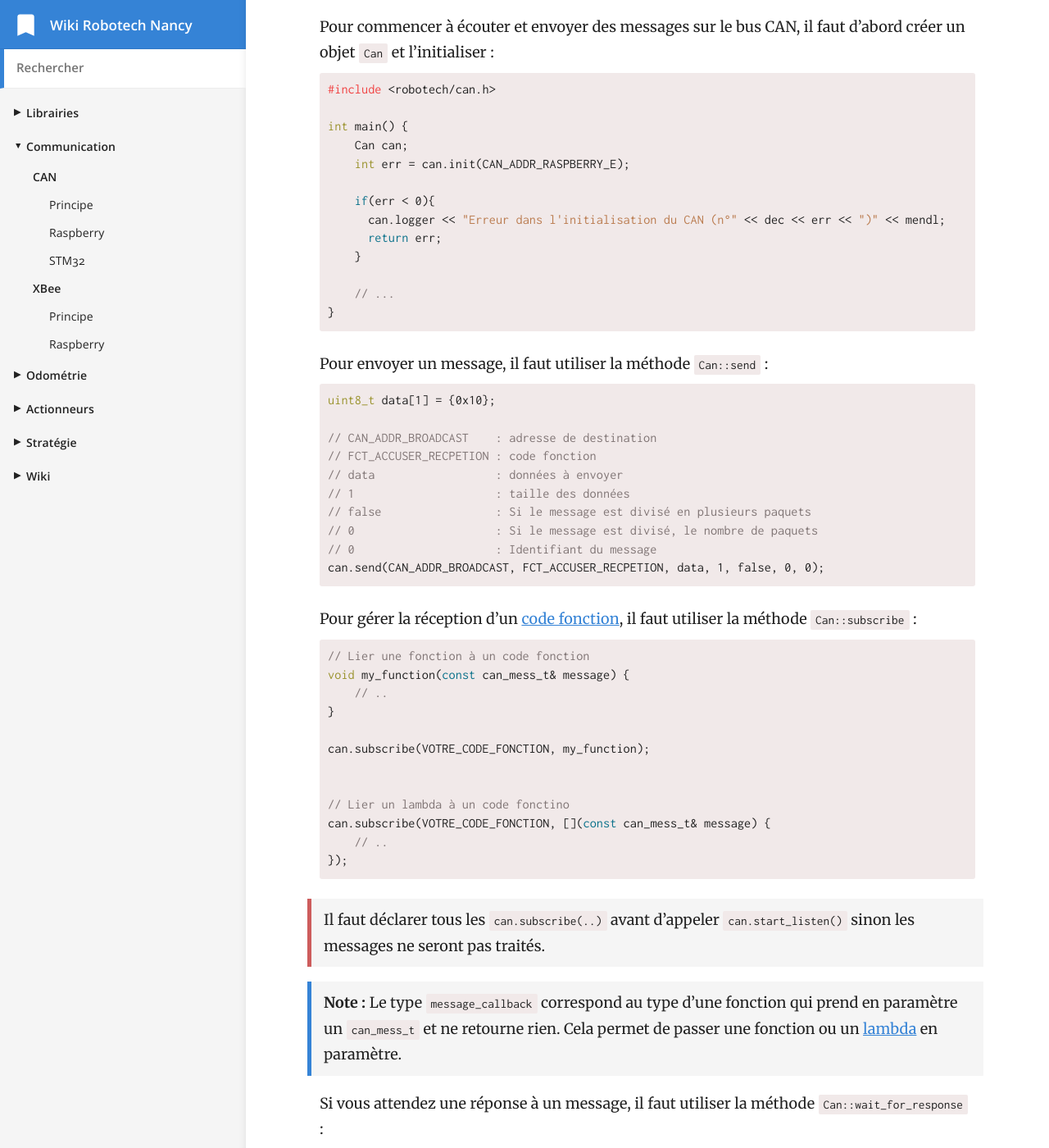
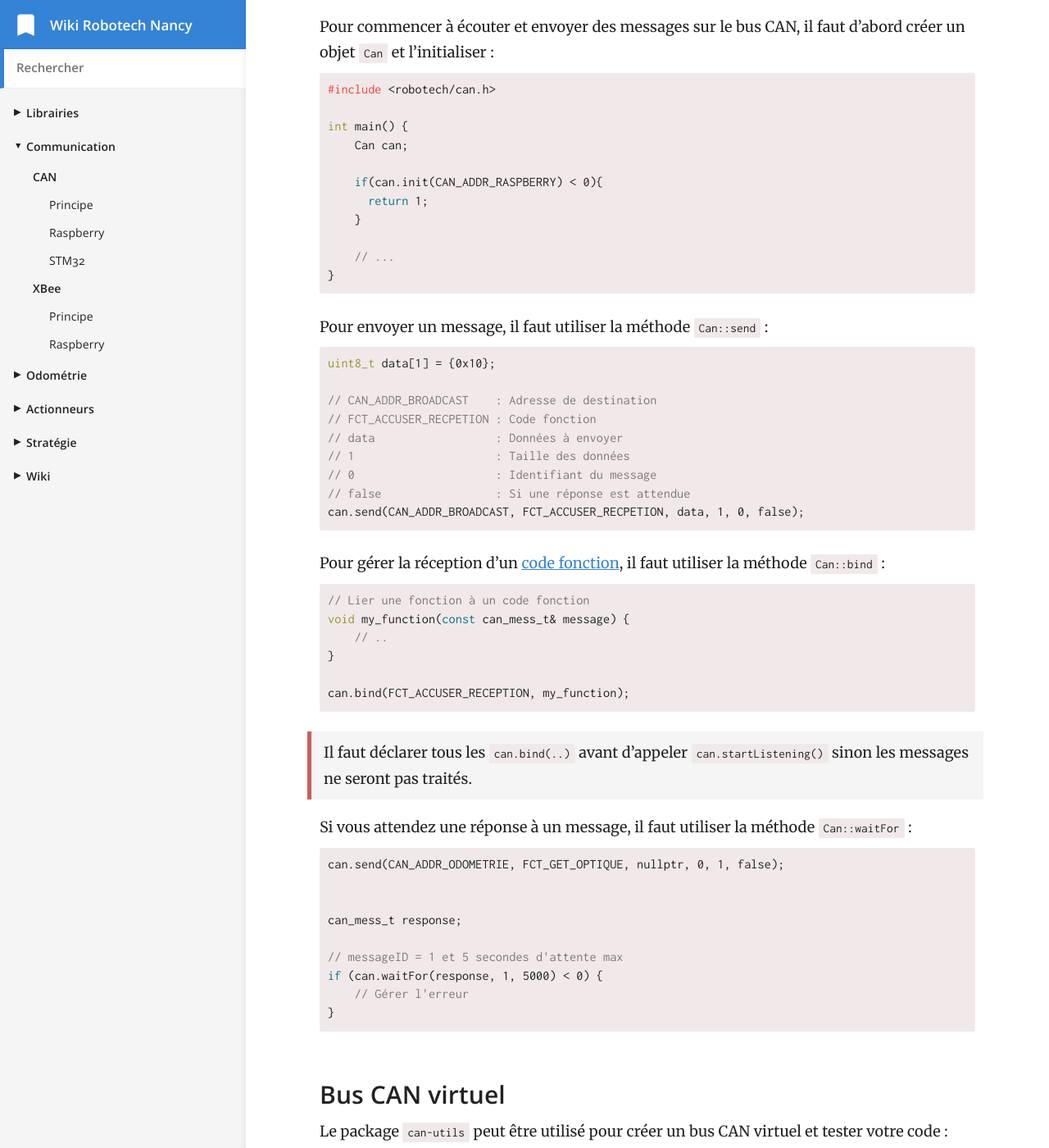
Before and after one commit to RobotechNancy/robotechnancy.github.io, a Jekyll site: the page built from _docs/communication/CAN/raspberry.md, in a window 1280 px wide and 1400 px high, scrolled down 894 px. Shown: the whole window at 82% size. Built offline with Jekyll 4.4.1, drawn with Linux system fonts in a browser that asks for light colours; some of the changed text lies outside the part shown.

Commit message:
Adaptation rewrite

````diff
--- a/_docs/communication/CAN/raspberry.md
+++ b/_docs/communication/CAN/raspberry.md
@@ -39,11 +39,9 @@ Pour commencer à écouter et envoyer des messages sur le bus CAN, il faut d'abo
 
 int main() {
     Can can;
-    int err = can.init(CAN_ADDR_RASPBERRY_E);
 
-    if(err < 0){
-      can.logger << "Erreur dans l'initialisation du CAN (n°" << dec << err << ")" << mendl;
-      return err;
+    if(can.init(CAN_ADDR_RASPBERRY) < 0){
+      return 1;
     }
 
     // ...
@@ -54,49 +52,38 @@ Pour envoyer un message, il faut utiliser la méthode `Can::send` :
 ```cpp
 uint8_t data[1] = {0x10};
 
-// CAN_ADDR_BROADCAST    : adresse de destination
-// FCT_ACCUSER_RECPETION : code fonction
-// data                  : données à envoyer
-// 1                     : taille des données
-// false                 : Si le message est divisé en plusieurs paquets
-// 0                     : Si le message est divisé, le nombre de paquets
+// CAN_ADDR_BROADCAST    : Adresse de destination
+// FCT_ACCUSER_RECPETION : Code fonction
+// data                  : Données à envoyer
+// 1                     : Taille des données
 // 0                     : Identifiant du message
-can.send(CAN_ADDR_BROADCAST, FCT_ACCUSER_RECPETION, data, 1, false, 0, 0);
+// false                 : Si une réponse est attendue
+can.send(CAN_ADDR_BROADCAST, FCT_ACCUSER_RECPETION, data, 1, 0, false);
 ```
 
-Pour gérer la réception d'un [code fonction](https://github.com/RobotechNancy/Communication/blob/master/CAN/Raspberry/include/can_vars.h#L72){:target="_blank"}, il faut utiliser la méthode `Can::subscribe` :
+Pour gérer la réception d'un [code fonction](https://github.com/RobotechNancy/Communication/blob/master/CAN/Raspberry/include/define_can.h#L61){:target="_blank"}, il faut utiliser la méthode `Can::bind` :
 ```cpp
 // Lier une fonction à un code fonction
 void my_function(const can_mess_t& message) {
     // ..
 }
 
-can.subscribe(VOTRE_CODE_FONCTION, my_function);
-
-
-// Lier un lambda à un code fonctino
-can.subscribe(VOTRE_CODE_FONCTION, [](const can_mess_t& message) {
-    // ..
-});
+can.bind(FCT_ACCUSER_RECEPTION, my_function);
 ```
 
 {:.warning}
-> Il faut déclarer tous les `can.subscribe(..)` avant d'appeler `can.start_listen()` sinon les messages ne seront pas traités.
+> Il faut déclarer tous les `can.bind(..)` avant d'appeler `can.startListening()` sinon les messages ne seront pas traités.
 
-> **Note :** Le type `message_callback` correspond au type d'une fonction qui prend en paramètre un `can_mess_t` et ne retourne rien.
-> Cela permet de passer une fonction ou un [lambda](https://www.geeksforgeeks.org/lambda-expression-in-c/){:target="_blank"} en paramètre.
+Si vous attendez une réponse à un message, il faut utiliser la méthode `Can::waitFor` :
+```cpp
+can.send(CAN_ADDR_ODOMETRIE, FCT_GET_OPTIQUE, nullptr, 0, 1, false);
 
-Si vous attendez une réponse à un message, il faut utiliser la méthode `Can::wait_for_response` :
-```cpp
-can.send(CAN_ADDR_ODOMETRIE, FCT_GET_OPTIQUE, nullptr, 0, false, 1, 0);
 
-// Attente de 5 secondes max
-can_mess_t response = can.wait_for_response(FCT_TEST_COMM, 5000);
+can_mess_t response;
 
-if (response.fct_code == 0) {
-    // Aucune réponse reçue
-} else {
-    // Réponse reçue
+// messageID = 1 et 5 secondes d'attente max
+if (can.waitFor(response, 1, 5000) < 0) {
+    // Gérer l'erreur
 }
 ```
 
@@ -135,5 +122,9 @@ dtoverlay=mcp2515-can0,oscillator=8000000,interrupt=25,spimaxfrequency=2000000
 
 Enfin, il faut démarrer le bus CAN :
 ```bash
-sudo ip link set can0 up type can bitrate 181818 loopback off
+sudo ip link set can0 up type can bitrate <BITRATE> loopback off
 ```
+
+{:.warning}
+> Le driver CAN utilisé dans cet article est un MCP2515 venant du CAN HAT RS485.
+> Il est nécessaire d'adapter la configuration de l'interface à votre driver.
````
Also changed, not shown: other parts of _docs/communication/CAN/raspberry.md (+1 -1 lines), _docs/communication/XBee/raspberry.md (+27 -19 lines).
